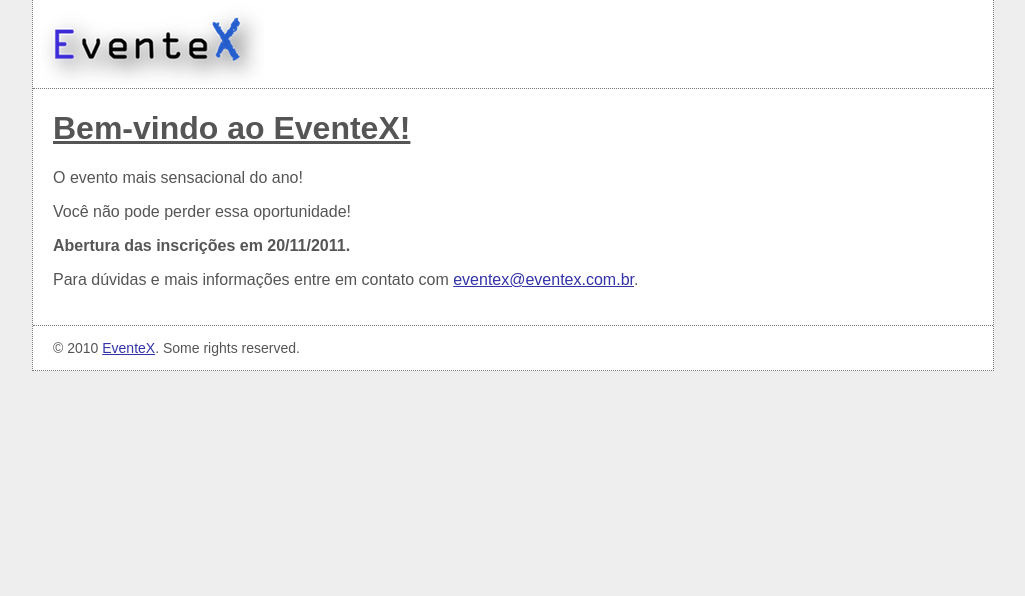
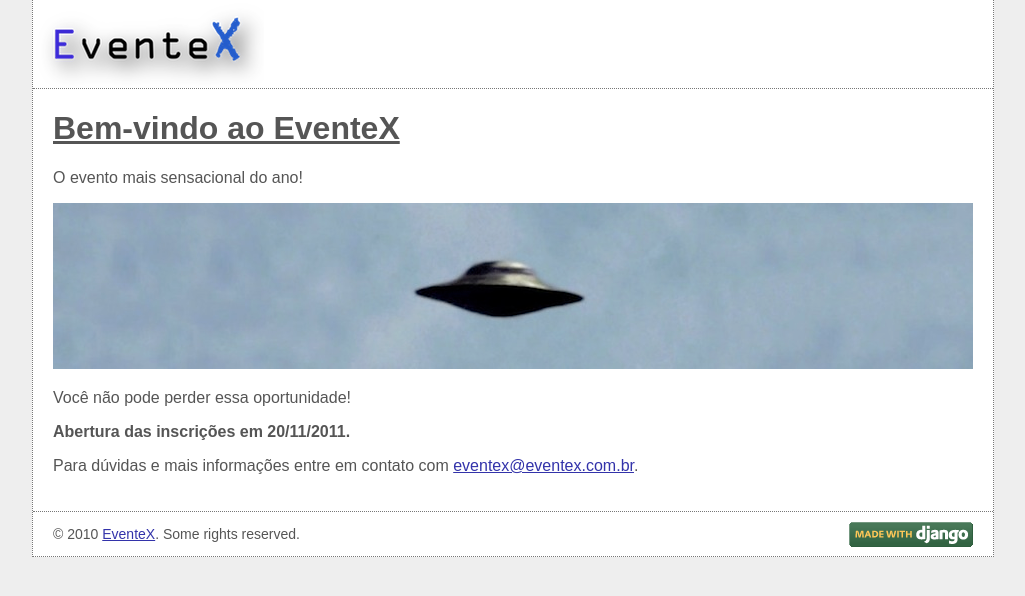
Before and after one commit to luisrpp/eventex, a Django app: template src/templates/index.html in a window 1280 px wide. Shown: the part 21-617 px from the top of the page, without its empty margins (127-1152 px from the left). Run offline with Django 3.2, Linux system fonts and the light colour scheme; the template is opened without the code that fills it, so the values that code supplies are empty; parts of the project's set-up code (start-up, migrations or seed data) failed here and were passed over.

Commit message:
Adding picture

```diff
--- a/src/static/css/style.css
+++ b/src/static/css/style.css
@@ -38,6 +38,22 @@
     text-decoration: underline;
 }
 
+.hidetext {
+    font-size:0;
+    line-height:0;
+    text-indent:-9999px;
+}
+
+#djangologo {
+    background: #fff url('../img/djangomade124x25.gif') no-repeat top center;
+    width:124px;
+    height:25px;
+    margin-right:20px;
+    margin-top:10px;
+    display:block;
+    float:right;
+}
+
 footer {
     font-size:14px;
     padding-left:20px;
--- a/src/templates/index.html
+++ b/src/templates/index.html
@@ -14,13 +14,15 @@
         <div id="logo">&nbsp;</div>
     </header>
     <div id="main">
-        <h1>Bem-vindo ao EventeX!</h1>
+        <h1>Bem-vindo ao EventeX</h1>
         <p>O evento mais sensacional do ano!</p>
+        <img src="{{ STATIC_URL }}img/xfiles.jpg">
         <p>Você não pode perder essa oportunidade!</p>
         <p><strong>Abertura das inscrições em 20/11/2011.</strong></p>
         <p>Para dúvidas e mais informações entre em contato com <a href="#">eventex@eventex.com.br</a>.</p>
     </div>
     <footer>
+        <a href="https://www.djangoproject.com" id="djangologo" class="hidetext" title="Powered by Django">Powered by Django</a>
         <p>&copy; 2010 <a href="/">EventeX</a>. Some rights reserved.</p>
     </footer>
 </div>
```
Also changed, not shown: src/static/img/djangomade124x25.gif (added), src/static/img/xfiles.jpg (added).
